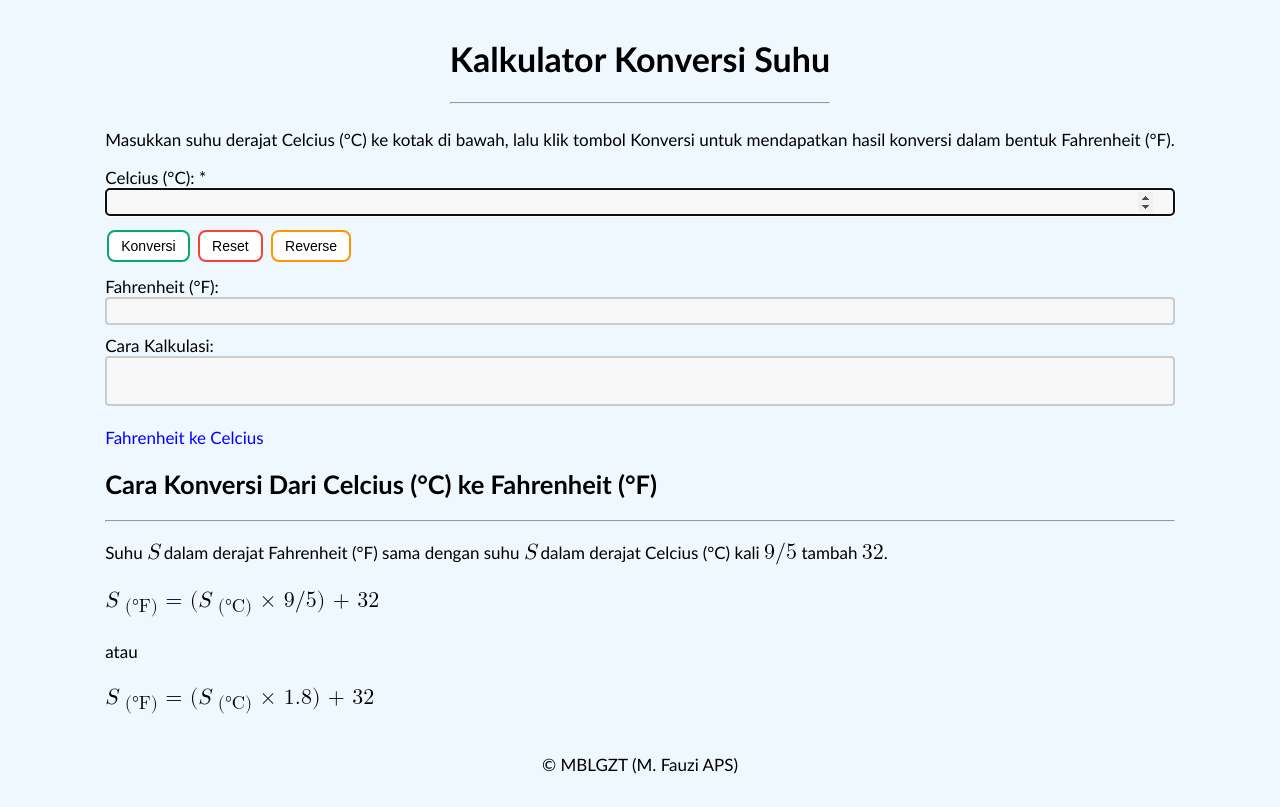
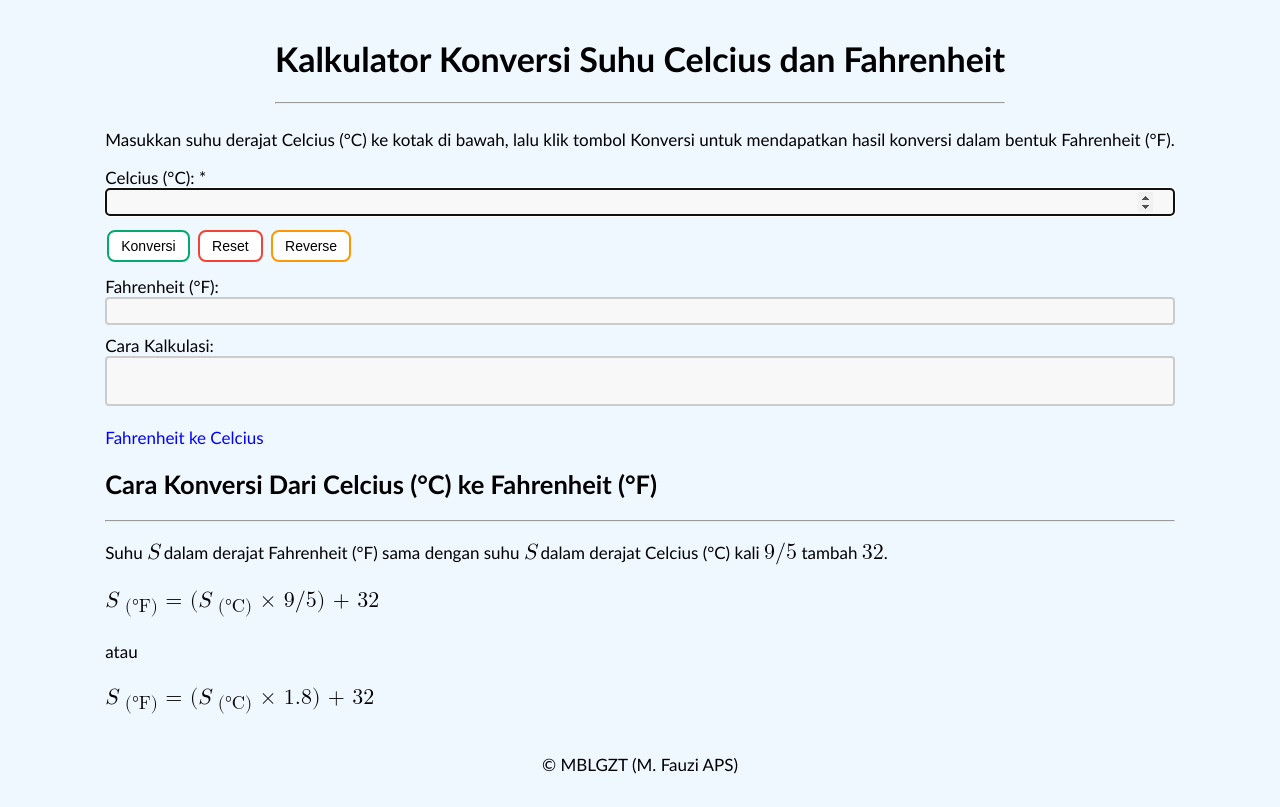
Before and after one commit to revou-fundamental-course/30-sept-24-MBLGZT12real, a plain HTML site: page index.html in a window 1280 px wide. Drawn offline with Linux system fonts and the light colour scheme.

Commit message:
update header
update header value

```diff
--- a/index.html
+++ b/index.html
@@ -14,7 +14,7 @@
 </head>
 <body>
     <header>
-        <h1>Kalkulator Konversi Suhu</h1>
+        <h1>Kalkulator Konversi Suhu Celcius dan Fahrenheit</h1>
         <hr>
     </header>
     <main>
```
